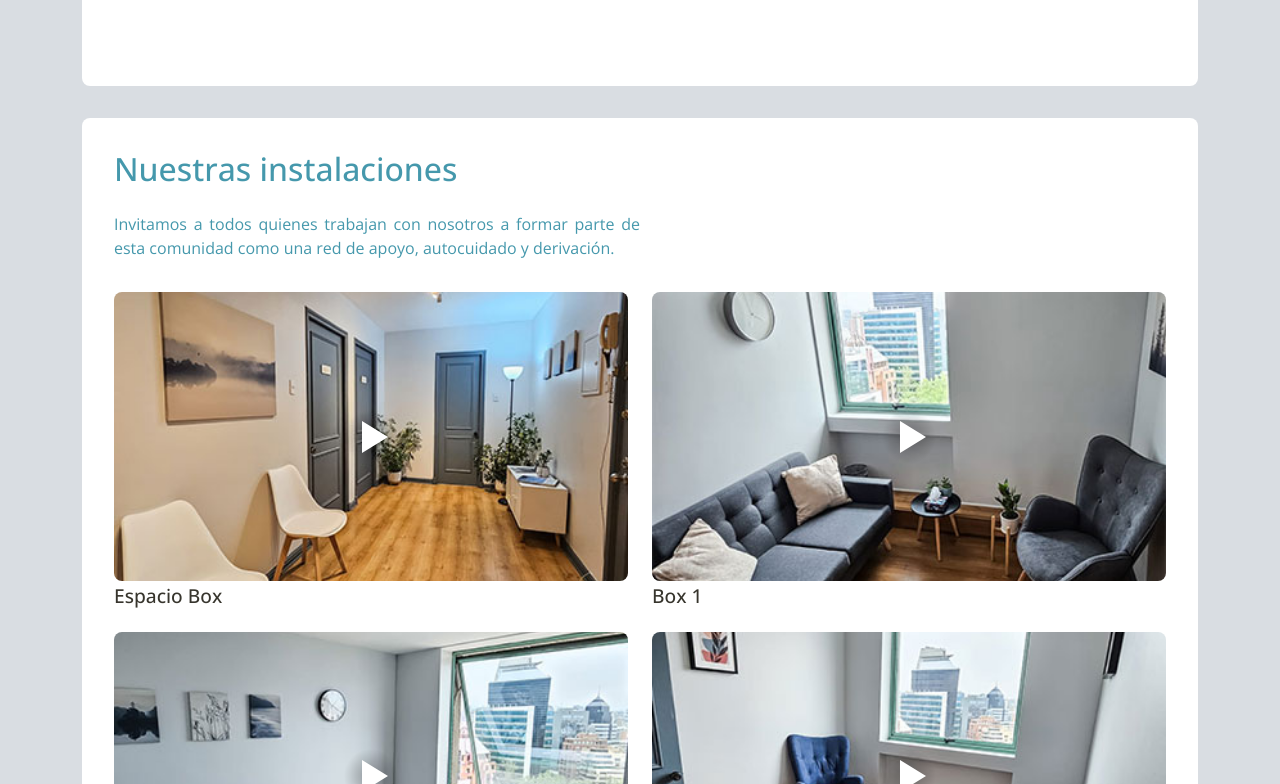
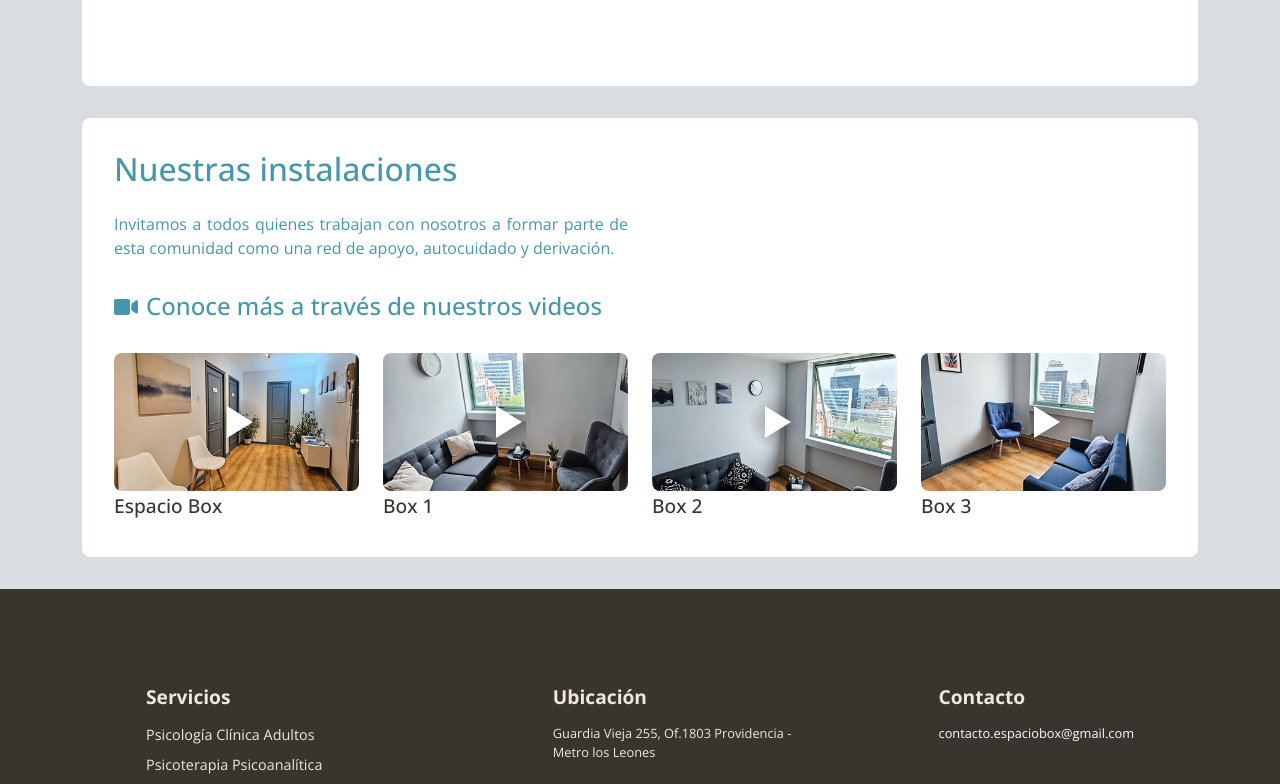
Before and after one commit to ssalinascalibar/espacio-box-noLogin, a React (Vite) app: page /boxes in a window 1280 px wide. Shown: the part 1816-2600 px from the top of the page. Built offline with nearby package versions, Linux system fonts and the light colour scheme.

Commit message:
mod box titles

```diff
--- a/src/assets/icons/icons.js
+++ b/src/assets/icons/icons.js
@@ -26,7 +26,8 @@ import {
   FaWifi,
   FaCoffee,
   FaFan,
-  FaInfoCircle
+  FaInfoCircle,
+  FaVideo
 } from "react-icons/fa";
 
 import { FaKitchenSet } from "react-icons/fa6";
@@ -60,6 +61,7 @@ export {
   FaCoffee,
   FaFan,
   FaKitchenSet,
-  FaInfoCircle
+  FaInfoCircle,
+  FaVideo
 
 };
--- a/src/features/boxes/Boxes.jsx
+++ b/src/features/boxes/Boxes.jsx
@@ -18,6 +18,7 @@ import {
   MdOutlineLocationOn,
   FaKitchenSet,
   RiSofaFill,
+  FaVideo,
 } from "../../assets/icons/icons";
 import {
   ReserveLink,
@@ -173,7 +174,7 @@ export default function Boxes() {
                 <Col>
                   <div id="show-title-gallery">
                     <FaImages />
-                    <h4>Galería de Boxes</h4>
+                    <h4>Descubre Nuestros Espacios</h4>
                   </div>
                   <Form.Select
                     id="filter-room"
@@ -202,15 +203,22 @@ export default function Boxes() {
             </div>
           </section>
 
+          <section>
           <div id="boxes-video" className="backgroundSection">
+            <Row>
             <h2 className="section-titles">Nuestras instalaciones</h2>
             <p>
               Invitamos a todos quienes trabajan con nosotros a formar parte de
               esta comunidad como una red de apoyo, autocuidado y derivación.
             </p>
+            <div id="show-title-gallery">
+              <FaVideo />
+              <h4>Conoce más a través de nuestros videos</h4>
+            </div>
+            </Row>
             <Row>
               {videoBoxes?.map((videoBox, i) => (
-                <Col xs={12} md={6} lg={6} key={i}>
+                <Col xs={12} md={6} lg={3} key={i}>
                   <div className="player-wrapper">
                     <ReactPlayer
                       className="react-player"
@@ -231,6 +239,7 @@ export default function Boxes() {
               ))}
             </Row>
           </div>
+          </section>
         </Container>
       </main>
     </>
--- a/src/features/boxes/boxes.css
+++ b/src/features/boxes/boxes.css
@@ -41,7 +41,8 @@
 
 #show-title-gallery {
     display: flex;
-    align-items: center;
+    flex-direction: column;
+    align-items: left;
     margin: 2rem 0 1rem 0;
 }
 
@@ -105,7 +106,9 @@
     }
 
     #show-title-gallery {
-        margin: 1rem 0;
+        flex-direction: row;
+        align-items: center;
+        margin: 1rem 0 1rem 0;
     }
 
     .gallery {
```
